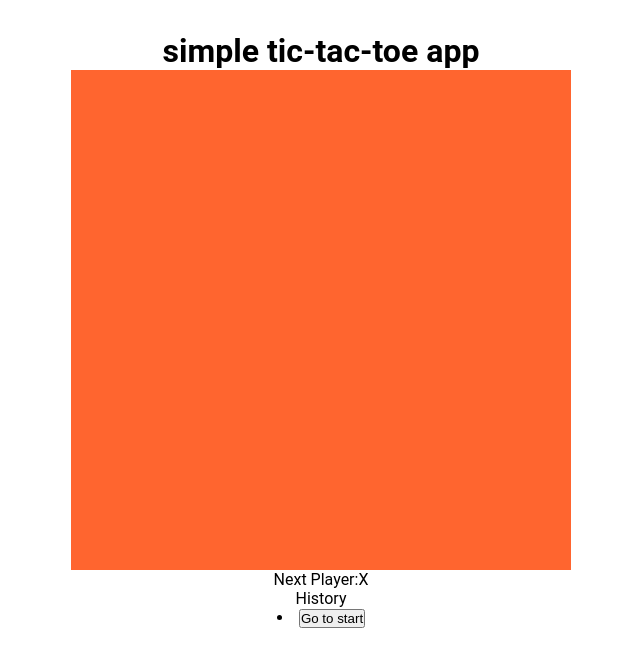
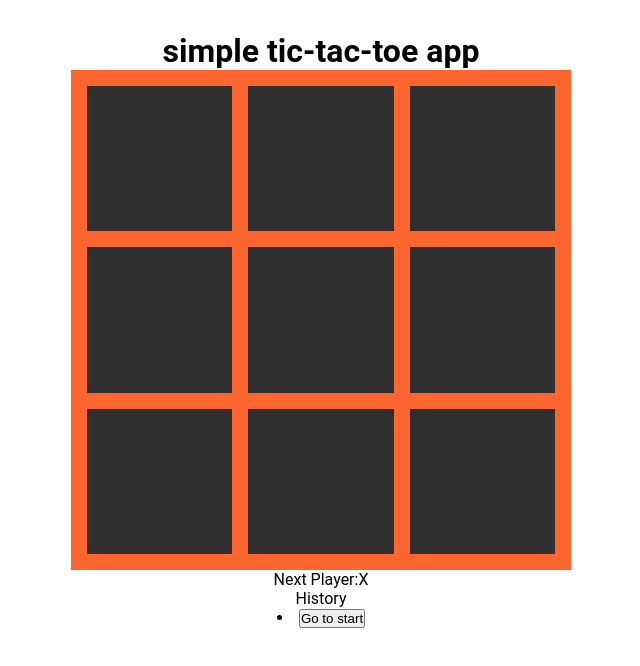
Before and after one commit to MichalPC/simple-tictactoe-app, a React (Create React App) app: page / in a window 1280 px wide. Shown: the top 666 px of the page, without its empty margins (319-959 px from the left). Built offline with nearby package versions, Linux system fonts and the light colour scheme.

Commit message:
Style Square with css.

```diff
--- a/src/components/Square/Square.css
+++ b/src/components/Square/Square.css
@@ -1,3 +1,7 @@
+:root {
+    --square-color: rgb(48, 48, 48);
+}
+
 .X {
     color: coral;
 }
@@ -9,4 +13,17 @@
 .squares {
     width: 100%;
     height: 100%;
+
+    display: flex;
+    justify-content: center;
+    align-items: center;
+
+    background-color: var(--square-color);
+
+    font-size: 72px;
+    font-weight: 800px;
 }
+
+.squares hover {
+    outline: none;
+}
```
